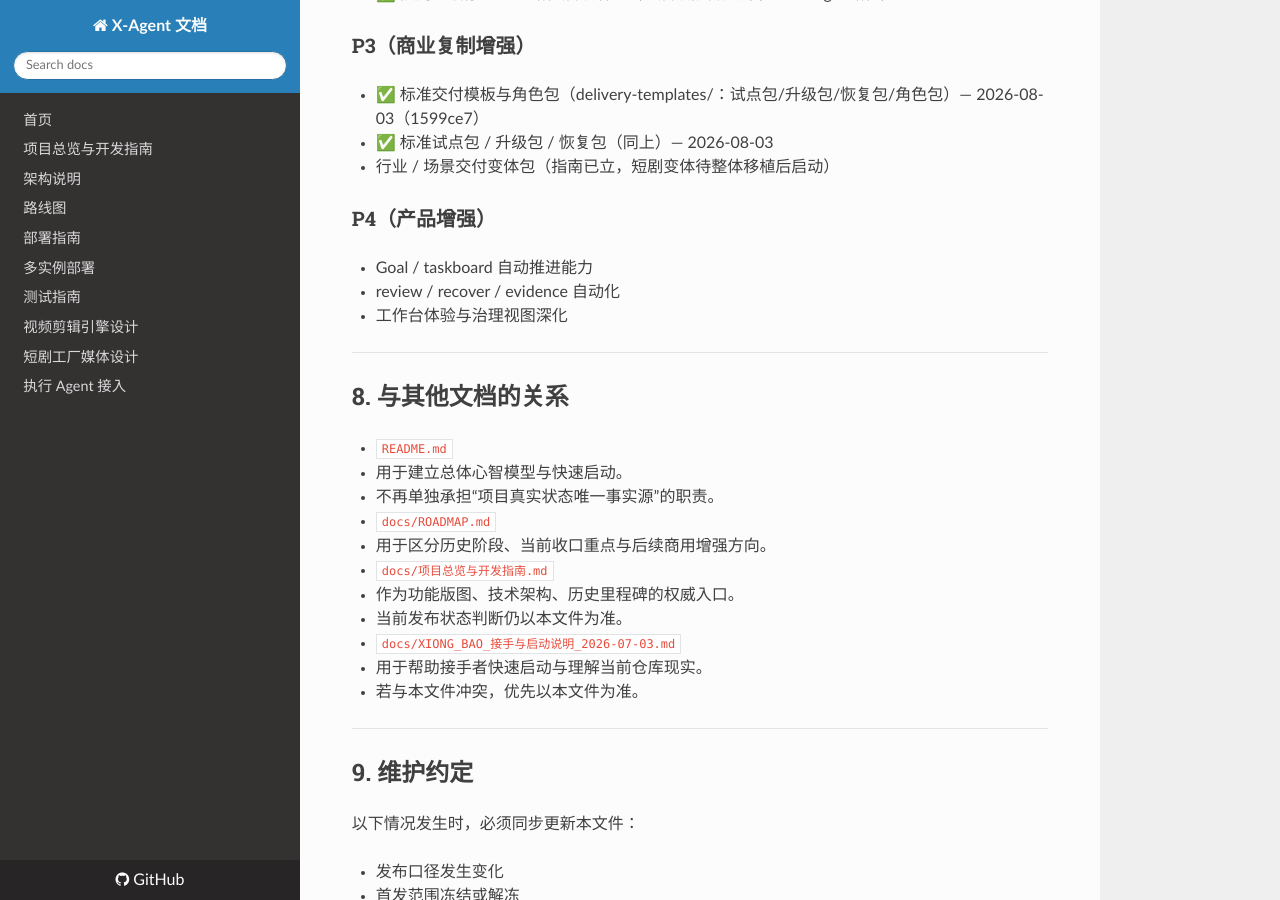
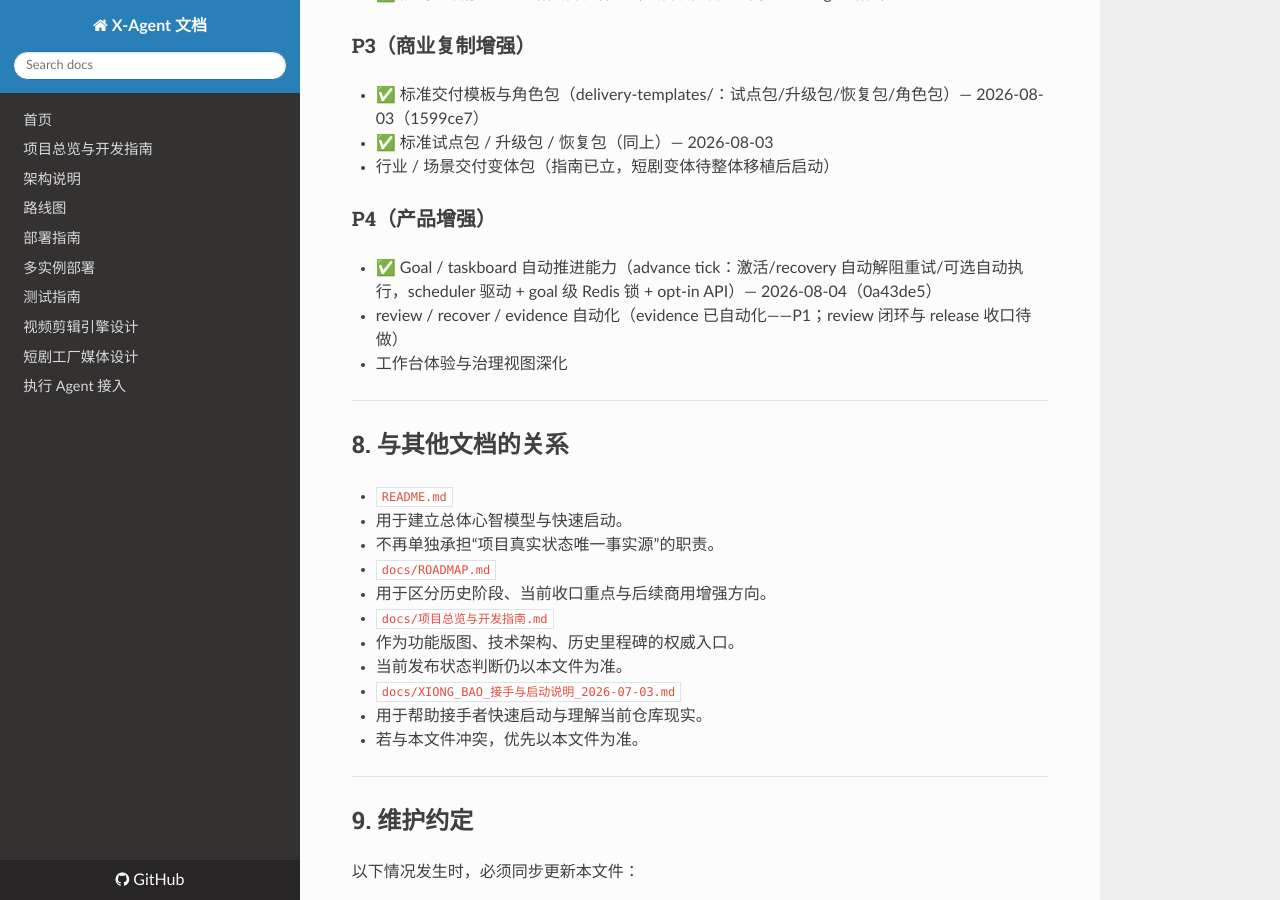
Before and after one commit to xiongpinji/xiongbao, an MkDocs documentation site: the page built from docs/COMMERCIAL_STATUS_SOURCE_OF_TRUTH.md, in a window 1280 px wide and 900 px high, scrolled down 6219 px. Built offline with MkDocs 1.6.1, drawn with Linux system fonts in a browser that asks for light colours; nearby versions of some CDN libraries.

Commit message:
docs(sot): P4 自动推进循环落地勾选

```diff
--- a/docs/COMMERCIAL_STATUS_SOURCE_OF_TRUTH.md
+++ b/docs/COMMERCIAL_STATUS_SOURCE_OF_TRUTH.md
@@ -194,8 +194,8 @@ G1/G2/G3 已完成，当前优先级按 Roadmap v2 方向排列：
 - 行业 / 场景交付变体包（指南已立，短剧变体待整体移植后启动）
 
 ### P4（产品增强）
-- Goal / taskboard 自动推进能力
-- review / recover / evidence 自动化
+- ✅ Goal / taskboard 自动推进能力（advance tick：激活/recovery 自动解阻重试/可选自动执行，scheduler 驱动 + goal 级 Redis 锁 + opt-in API）— 2026-08-04（0a43de5）
+- review / recover / evidence 自动化（evidence 已自动化——P1；review 闭环与 release 收口待做）
 - 工作台体验与治理视图深化
 
 ---
```
